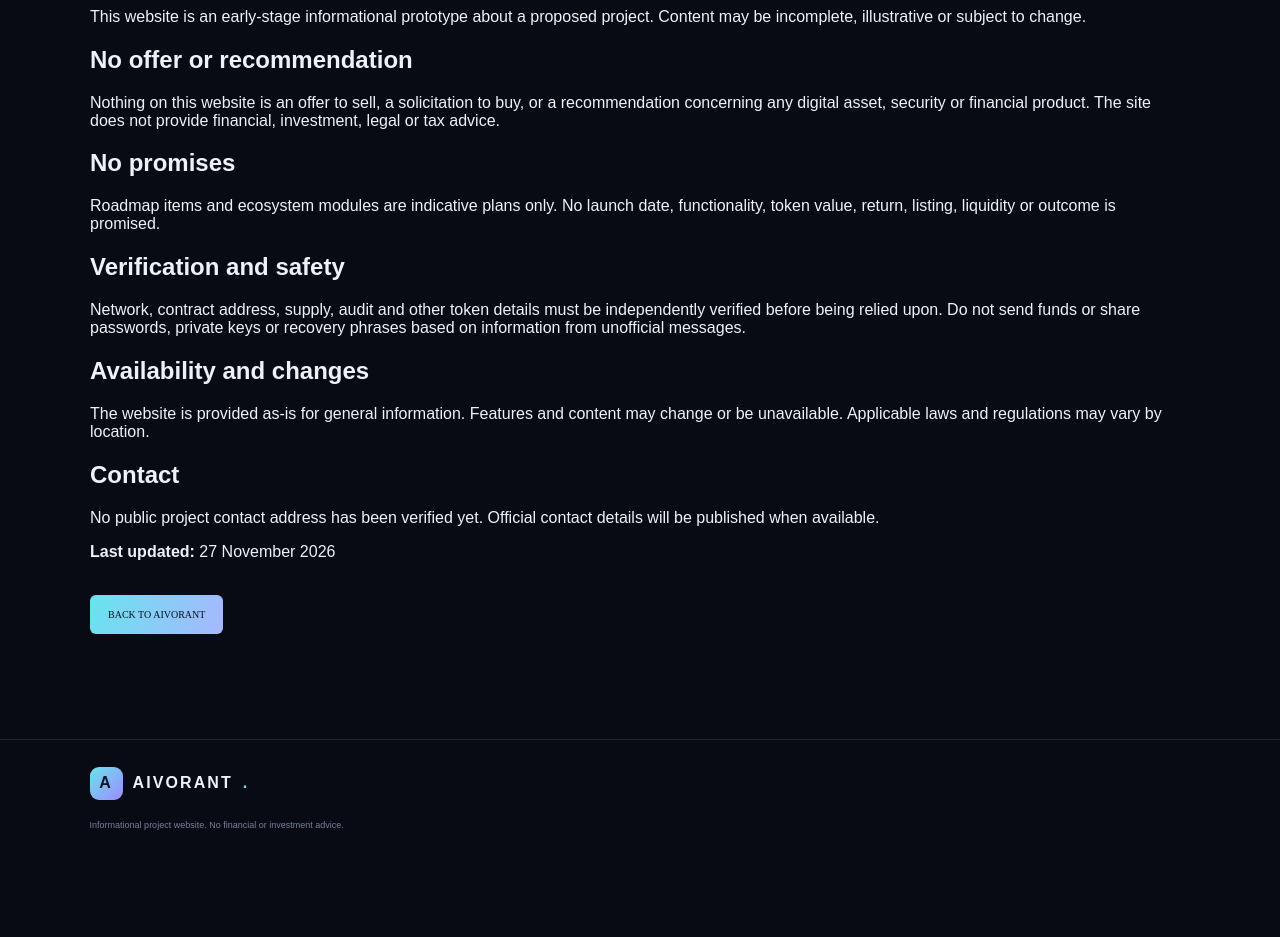
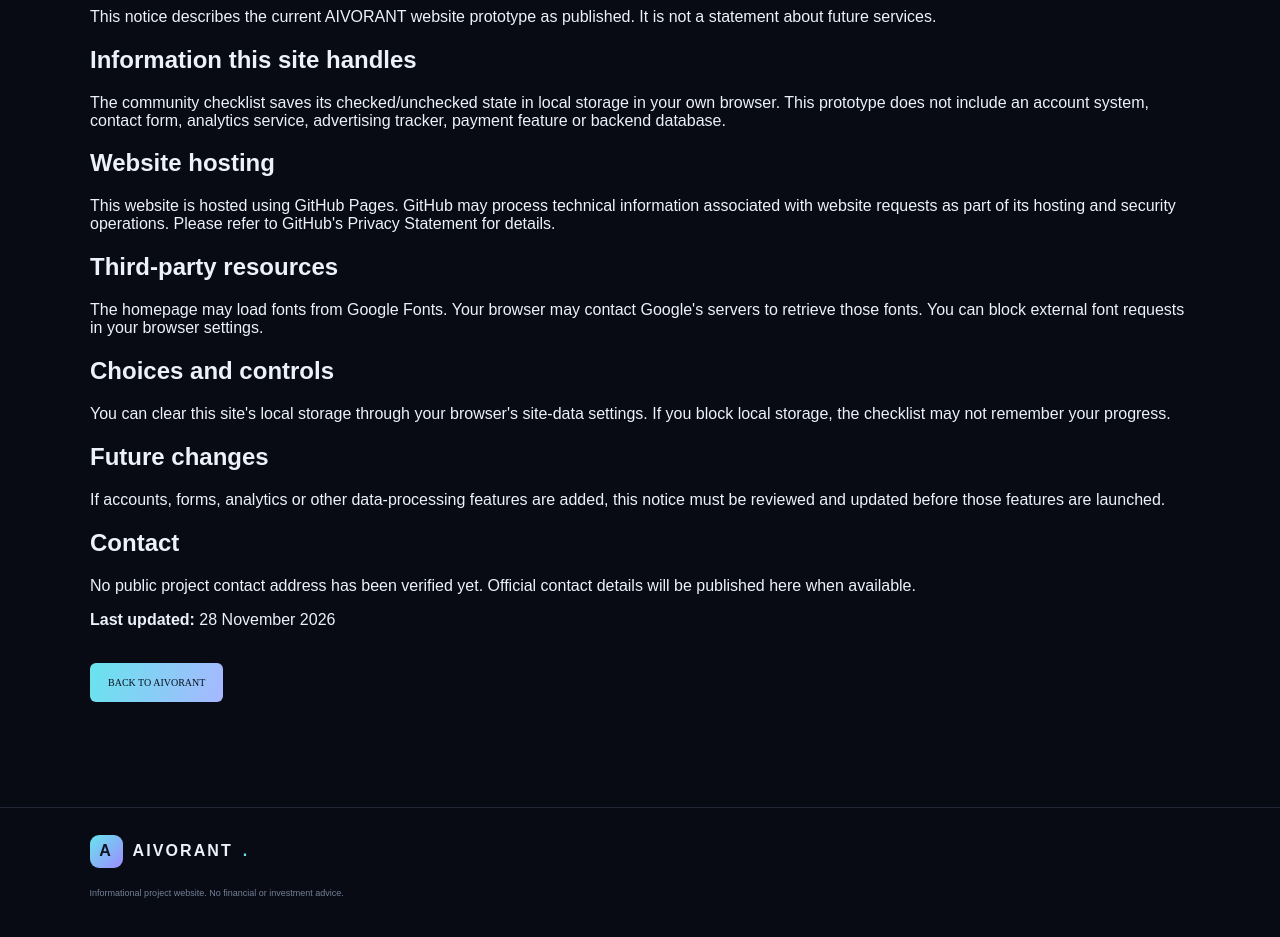
Before and after one commit to adityasnghofficial01-dotcom/aivorant-website, a plain HTML site: page terms.html in a window 1280 px wide. Shown: the part 310-1247 px from the top of the page. Before the commit the page ends 1179 px from the top, so only its background shows below. Drawn offline with Linux system fonts and the light colour scheme.

Commit message:
Update terms.html

```diff
--- a/terms.html
+++ b/terms.html
@@ -1,9 +1,93 @@
+
 <!doctype html>
-<html lang="en"><head><meta charset="utf-8"><meta name="viewport" content="width=device-width,initial-scale=1"><meta name="theme-color" content="#080b14"><meta name="robots" content="index,follow"><title>Site Terms — AIVORANT</title><link rel="icon" type="image/svg+xml" href="favicon.svg"><link rel="stylesheet" href="styles.css"></head>
-<body><header><a class="brand" href="index.html"><b>A</b> AIVORANT<span>.</span></a><nav><a href="index.html#ecosystem">Ecosystem</a><a href="index.html#token">AIVO Token</a><a href="index.html#community">Community</a></nav></header>
-<main class="section"><label>PROJECT INFORMATION</label><h1 style="font-size:clamp(38px,6vw,64px)">Site <em>terms.</em></h1><p>This website is an early-stage informational prototype about a proposed project. Content may be incomplete, illustrative or subject to change.</p>
-<h2>No offer or recommendation</h2><p>Nothing on this website is an offer to sell, a solicitation to buy, or a recommendation concerning any digital asset, security or financial product. The site does not provide financial, investment, legal or tax advice.</p>
-<h2>No promises</h2><p>Roadmap items and ecosystem modules are indicative plans only. No launch date, functionality, token value, return, listing, liquidity or outcome is promised.</p>
-<h2>Verification and safety</h2><p>Network, contract address, supply, audit and other token details must be independently verified before being relied upon. Do not send funds or share passwords, private keys or recovery phrases based on information from unofficial messages.</p>
-<h2>Availability and changes</h2><p>The website is provided as-is for general information. Features and content may change or be unavailable. Applicable laws and regulations may vary by location.</p>
-<h2>Contact</h2><p>No public project contact address has been verified yet. Official contact details will be published when available.</p><p><strong>Last updated:</strong> 27 November 2026</p><a class="button" href="index.html">BACK TO AIVORANT</a></main><footer><a class="brand" href="index.html"><b>A</b> AIVORANT<span>.</span></a><p>Informational project website. No financial or investment advice.</p></footer></body></html>
+<html lang="en">
+<head>
+  <meta charset="utf-8">
+  <meta name="viewport" content="width=device-width,initial-scale=1">
+  <meta name="theme-color" content="#080b14">
+  <meta name="robots" content="index,follow">
+  <title>Privacy Notice — AIVORANT</title>
+  <link rel="icon" type="image/svg+xml" href="favicon.svg">
+  <link rel="stylesheet" href="styles.css">
+</head>
+
+<body>
+<header>
+  <a class="brand" href="index.html">
+    <b>A</b> AIVORANT<span>.</span>
+  </a>
+  <nav>
+    <a href="index.html#ecosystem">Ecosystem</a>
+    <a href="index.html#token">AIVO Token</a>
+    <a href="index.html#community">Community</a>
+  </nav>
+</header>
+
+<main class="section">
+  <label>PROJECT INFORMATION</label>
+
+  <h1 style="font-size:clamp(38px,6vw,64px)">
+    Privacy <em>notice.</em>
+  </h1>
+
+  <p>
+    This notice describes the current AIVORANT website prototype
+    as published. It is not a statement about future services.
+  </p>
+
+  <h2>Information this site handles</h2>
+  <p>
+    The community checklist saves its checked/unchecked state
+    in local storage in your own browser. This prototype does not
+    include an account system, contact form, analytics service,
+    advertising tracker, payment feature or backend database.
+  </p>
+
+  <h2>Website hosting</h2>
+  <p>
+    This website is hosted using GitHub Pages. GitHub may process
+    technical information associated with website requests as
+    part of its hosting and security operations. Please refer to
+    GitHub's Privacy Statement for details.
+  </p>
+
+  <h2>Third-party resources</h2>
+  <p>
+    The homepage may load fonts from Google Fonts. Your browser
+    may contact Google's servers to retrieve those fonts.
+    You can block external font requests in your browser settings.
+  </p>
+
+  <h2>Choices and controls</h2>
+  <p>
+    You can clear this site's local storage through your browser's
+    site-data settings. If you block local storage, the checklist
+    may not remember your progress.
+  </p>
+
+  <h2>Future changes</h2>
+  <p>
+    If accounts, forms, analytics or other data-processing
+    features are added, this notice must be reviewed and updated
+    before those features are launched.
+  </p>
+
+  <h2>Contact</h2>
+  <p>
+    No public project contact address has been verified yet.
+    Official contact details will be published here when available.
+  </p>
+
+  <p><strong>Last updated:</strong> 28 November 2026</p>
+
+  <a class="button" href="index.html">BACK TO AIVORANT</a>
+</main>
+
+<footer>
+  <a class="brand" href="index.html">
+    <b>A</b> AIVORANT<span>.</span>
+  </a>
+  <p>Informational project website. No financial or investment advice.</p>
+</footer>
+</body>
+</html>
```
